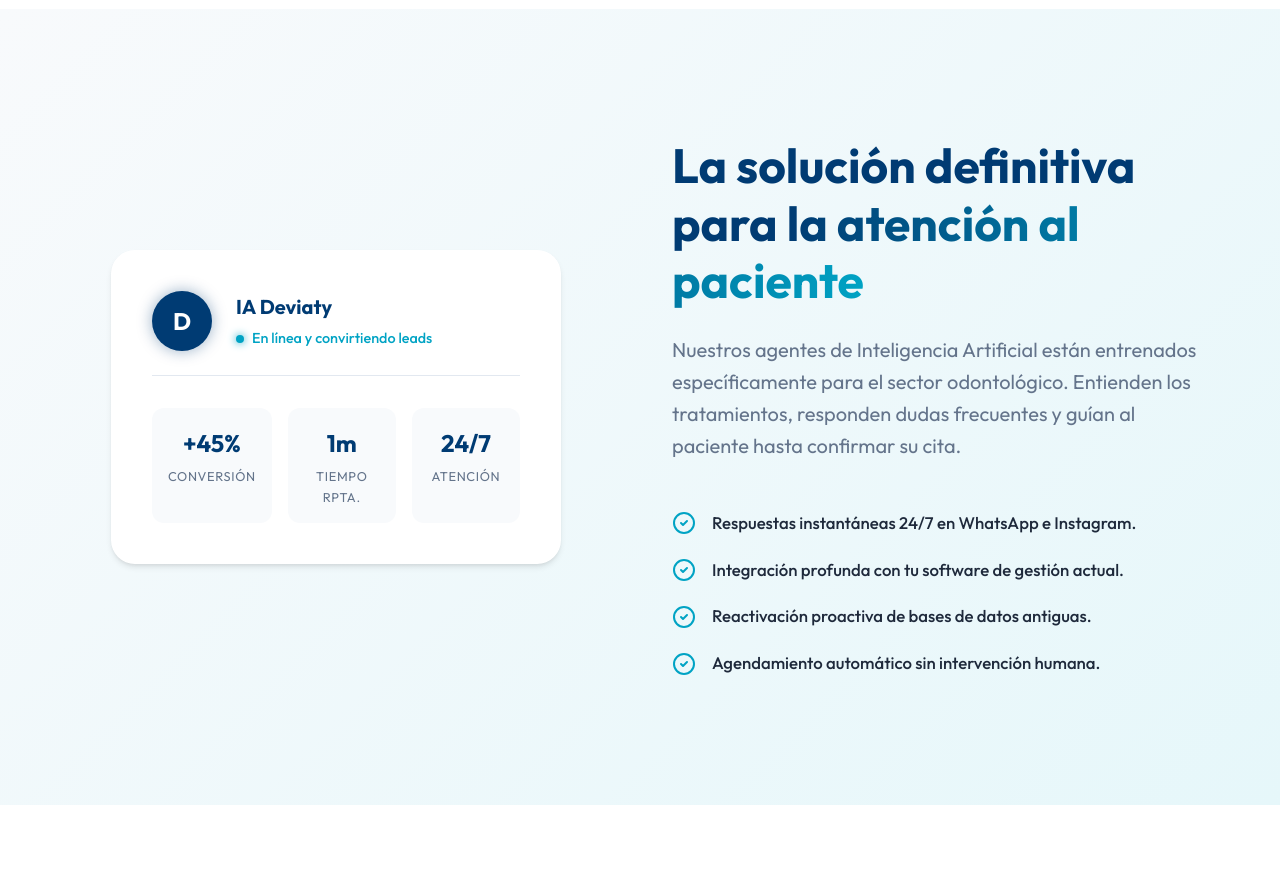
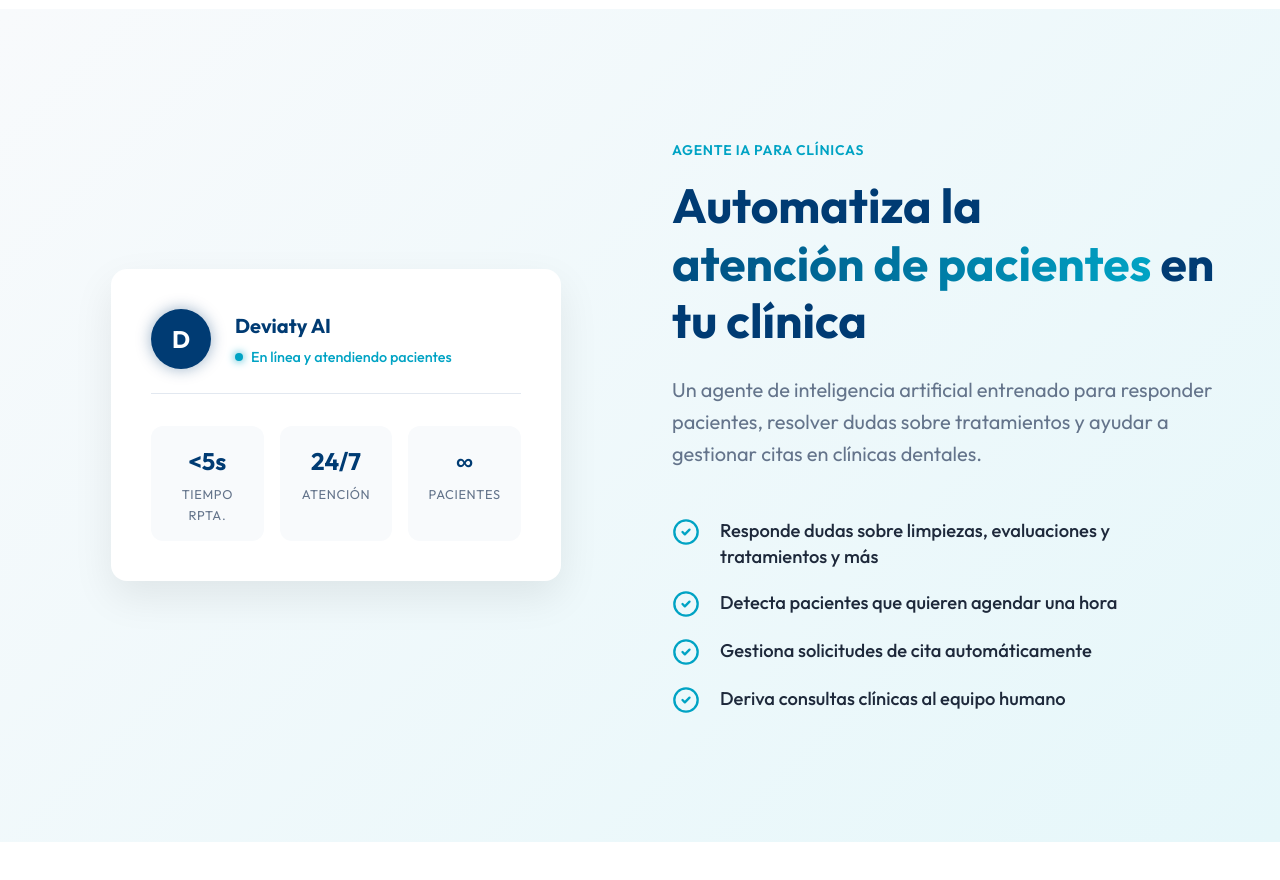
Before and after one commit to MdeMedina/Landing-Page-Deviaty, a Next.js app: page / in a window 1280 px wide. Shown: the part 1560-2440 px from the top of the page. Built offline with nearby package versions, Linux system fonts and the light colour scheme.

Commit message:
cambio en sección solución (Agente IA)

```diff
--- a/components/Problem.module.css
+++ b/components/Problem.module.css
@@ -12,6 +12,15 @@
     margin: 0 auto;
     line-height: 1.15;
     font-size: clamp(2.25rem, 4vw, 3.25rem);
+    color: var(--color-primary); /* Dark Blue */
+}
+
+.highlight {
+    background: linear-gradient(90deg, var(--color-primary) -20%, var(--color-accent) 100%);
+    -webkit-background-clip: text;
+    -webkit-text-fill-color: transparent;
+    background-clip: text;
+    display: inline-block;
 }
 
 .subtitle {
--- a/components/ProblemSection.tsx
+++ b/components/ProblemSection.tsx
@@ -33,7 +33,7 @@ export default function ProblemSection() {
             <div className="container">
                 <div className={styles.header}>
                     <h2 className={`heading-2 ${styles.title}`}>
-                        Las clínicas pierden pacientes cuando <span className="text-gradient">no responden a tiempo</span>
+                        Las clínicas pierden pacientes cuando no responden <span className={styles.highlight}>a tiempo</span>
                     </h2>
                     <p className={`text-lead ${styles.subtitle}`}>
                         La gestión manual dificulta responder consultas, dar seguimiento a pacientes y recuperar citas perdidas.
--- a/components/ProductExplanation.module.css
+++ b/components/ProductExplanation.module.css
@@ -17,6 +17,14 @@
     gap: 1.5rem;
 }
 
+.highlight {
+    background: linear-gradient(90deg, var(--color-primary) -20%, var(--color-accent) 100%);
+    -webkit-background-clip: text;
+    -webkit-text-fill-color: transparent;
+    background-clip: text;
+    display: inline-block;
+}
+
 .list {
     list-style: none;
     display: flex;
@@ -27,10 +35,11 @@
 
 .listItem {
     display: flex;
-    align-items: center;
-    gap: 1rem;
-    font-size: 1.05rem;
+    align-items: flex-start;
+    gap: 1.25rem;
+    font-size: 1.15rem;
     font-weight: 500;
+    line-height: 1.4;
 }
 
 .checkIcon {
@@ -50,7 +59,14 @@
     max-width: 450px;
     padding: 2.5rem;
     background: white;
-    border-radius: var(--radius-lg);
+    border-radius: 16px;
+    box-shadow: 0 16px 40px rgba(0, 0, 0, 0.08); /* elegant shadow */
+    transition: transform 0.3s ease, box-shadow 0.3s ease; /* smooth hover transition */
+}
+
+.agentCard:hover {
+    transform: translateY(-3px);
+    box-shadow: 0 20px 48px rgba(0, 0, 0, 0.12); /* darker shadow on hover */
 }
 
 .agentHeader {
--- a/components/ProductExplanation.tsx
+++ b/components/ProductExplanation.tsx
@@ -5,10 +5,10 @@ import styles from "./ProductExplanation.module.css";
 import { CheckCircle2 } from "lucide-react";
 
 const benefits = [
-    "Respuestas instantáneas 24/7 en WhatsApp e Instagram.",
-    "Integración profunda con tu software de gestión actual.",
-    "Reactivación proactiva de bases de datos antiguas.",
-    "Agendamiento automático sin intervención humana.",
+    "Responde dudas sobre limpiezas, evaluaciones y tratamientos y más",
+    "Detecta pacientes que quieren agendar una hora",
+    "Gestiona solicitudes de cita automáticamente",
+    "Deriva consultas clínicas al equipo humano",
 ];
 
 export default function ProductExplanation() {
@@ -23,26 +23,26 @@ export default function ProductExplanation() {
                     transition={{ duration: 0.6 }}
                 >
                     {/* Abstract representation of the AI Agent working */}
-                    <div className={`glass-card ${styles.agentCard}`}>
+                    <div className={styles.agentCard}>
                         <div className={styles.agentHeader}>
                             <div className={styles.avatar}>D</div>
                             <div>
-                                <h4 className={styles.agentName}>IA Deviaty</h4>
-                                <p className={styles.agentStatus}>En línea y convirtiendo leads</p>
+                                <h4 className={styles.agentName}>Deviaty AI</h4>
+                                <p className={styles.agentStatus}>En línea y atendiendo pacientes</p>
                             </div>
                         </div>
                         <div className={styles.statsGrid}>
                             <div className={styles.statBox}>
-                                <span className={styles.statValue}>+45%</span>
-                                <span className={styles.statLabel}>Conversión</span>
-                            </div>
-                            <div className={styles.statBox}>
-                                <span className={styles.statValue}>1m</span>
+                                <span className={styles.statValue}>&lt;5s</span>
                                 <span className={styles.statLabel}>Tiempo Rpta.</span>
                             </div>
                             <div className={styles.statBox}>
                                 <span className={styles.statValue}>24/7</span>
                                 <span className={styles.statLabel}>Atención</span>
+                            </div>
+                            <div className={styles.statBox}>
+                                <span className={styles.statValue}>&infin;</span>
+                                <span className={styles.statLabel}>Pacientes</span>
                             </div>
                         </div>
                     </div>
@@ -55,17 +55,20 @@ export default function ProductExplanation() {
                     viewport={{ once: true, margin: "-100px" }}
                     transition={{ duration: 0.6 }}
                 >
-                    <h2 className="heading-2">
-                        La solución definitiva para <span className="text-gradient">la atención al paciente</span>
-                    </h2>
-                    <p className="text-lead">
-                        Nuestros agentes de Inteligencia Artificial están entrenados específicamente para el sector odontológico. Entienden los tratamientos, responden dudas frecuentes y guían al paciente hasta confirmar su cita.
+                    <div>
+                        <span className="eyebrow" style={{ display: "inline-block", marginBottom: "1rem", color: "var(--color-accent)", fontSize: "0.875rem", fontWeight: 600, letterSpacing: "0.05em", textTransform: "uppercase" }}>AGENTE IA PARA CLÍNICAS</span>
+                        <h2 className="heading-2">
+                            Automatiza la <span className={styles.highlight}>atención de pacientes</span> en tu clínica
+                        </h2>
+                    </div>
+                    <p className="text-lead" style={{ maxWidth: "600px", color: "var(--color-text-muted)" }}>
+                        Un agente de inteligencia artificial entrenado para responder pacientes, resolver dudas sobre tratamientos y ayudar a gestionar citas en clínicas dentales.
                     </p>
 
                     <ul className={styles.list}>
                         {benefits.map((benefit, index) => (
                             <li key={index} className={styles.listItem}>
-                                <CheckCircle2 className={styles.checkIcon} size={24} />
+                                <CheckCircle2 className={styles.checkIcon} size={28} />
                                 <span>{benefit}</span>
                             </li>
                         ))}
```
